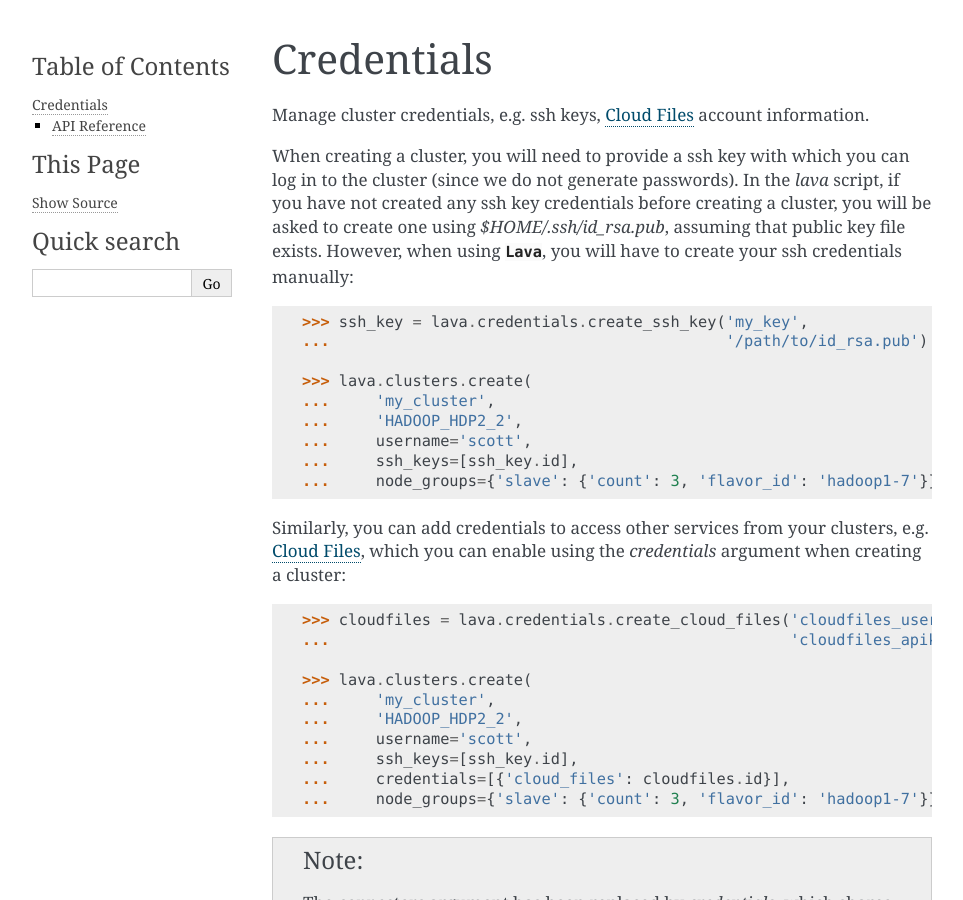
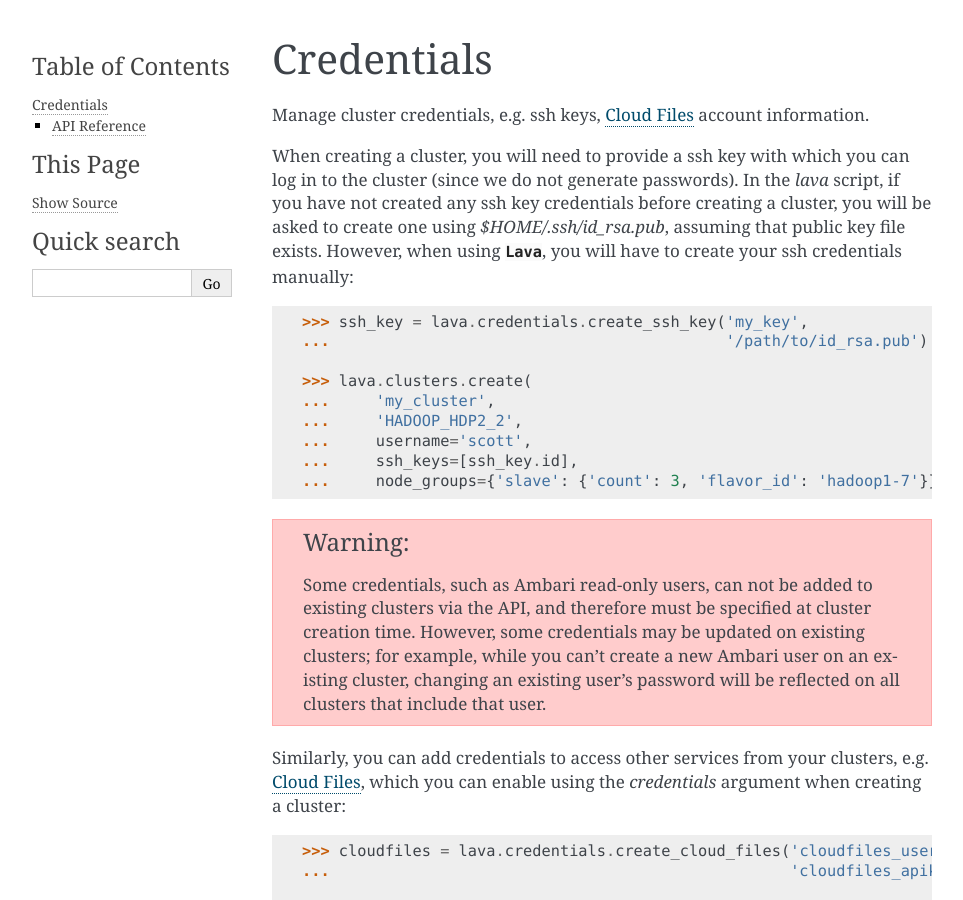
Before and after one commit to thesquelched/python-lavaclient, a Sphinx documentation site: the page built from docs/api/credentials.rst, in a window 1280 px wide and 900 px high. Shown: the whole window, without its empty margins (148-1111 px from the left). Built offline with Sphinx 7.4.7, drawn with Linux system fonts in a browser that asks for light colours.

Commit message:
Clarify current status of credential updates

```diff
--- a/docs/api/credentials.rst
+++ b/docs/api/credentials.rst
@@ -23,6 +23,15 @@ manually::
     ...     username='scott',
     ...     ssh_keys=[ssh_key.id],
     ...     node_groups={'slave': {'count': 3, 'flavor_id': 'hadoop1-7'}})
+
+.. warning::
+
+    Some credentials, such as Ambari read-only users, can not be added to
+    existing clusters via the API, and therefore must be specified at cluster
+    creation time.  However, some credentials may be updated on existing
+    clusters; for example, while you can't create a new Ambari user on an
+    existing cluster, changing an existing user's password will be reflected
+    on all clusters that include that user.
 
 Similarly, you can add credentials to access other services from your clusters,
 e.g. `Cloud Files <http://www.rackspace.com/cloud/files>`_, which you can
--- a/requirements.txt
+++ b/requirements.txt
@@ -6,3 +6,4 @@ python-dateutil>=2.4.2
 figgis>=1.6.2
 PySocks>=1.5.4
 importlib>=1.0.3; python_version < '3.1'
+oslo.config<3.1.0; python_version < '2.7'
--- a/setup.py
+++ b/setup.py
@@ -32,6 +32,8 @@ INSTALL_REQUIRES = [
 
 if sys.version_info < (3, 1):
     INSTALL_REQUIRES.append('importlib>=1.0.3')
+if sys.version_info < (2, 7):
+    INSTALL_REQUIRES.append('oslo.config<3.1.0')
 
 
 def read_version():
```
